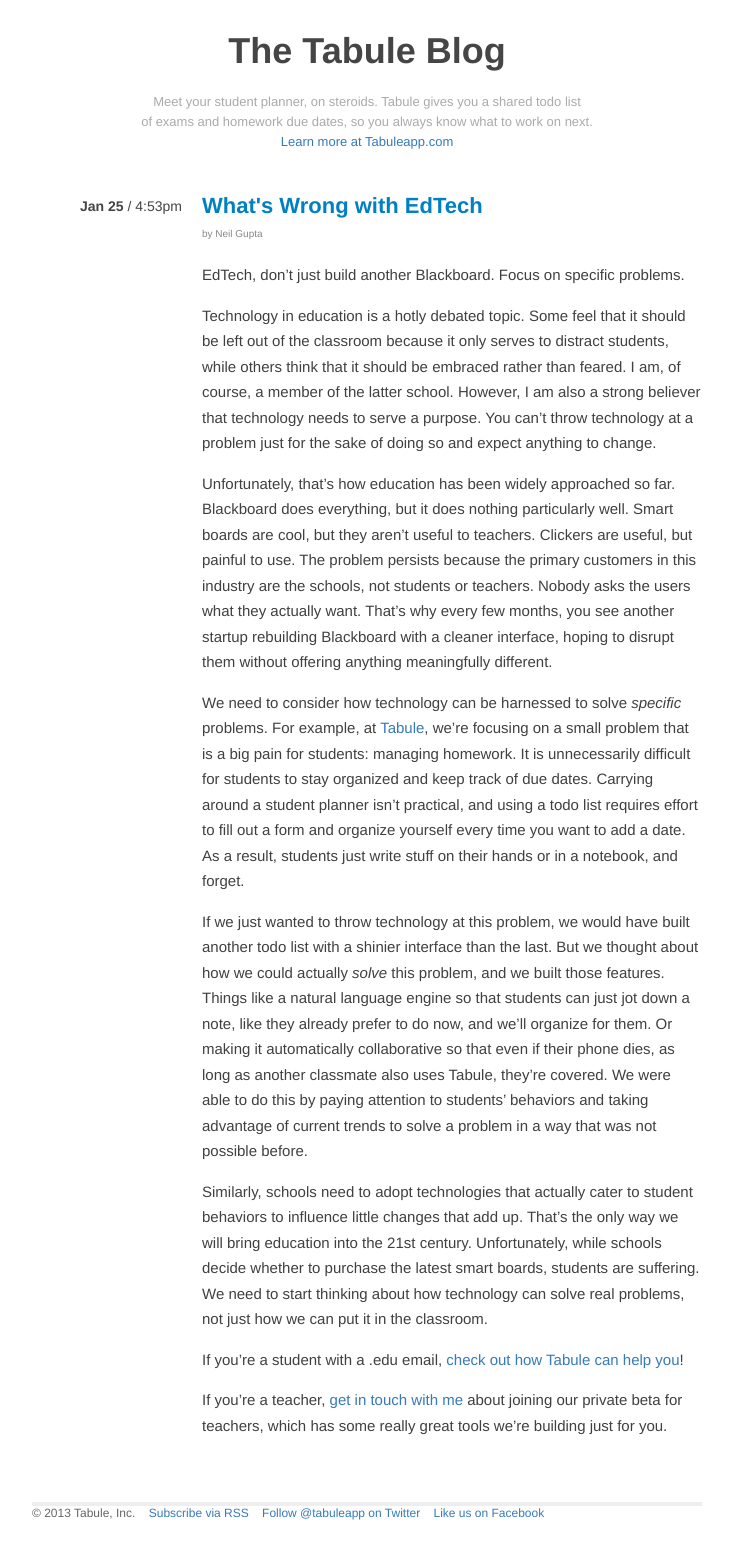
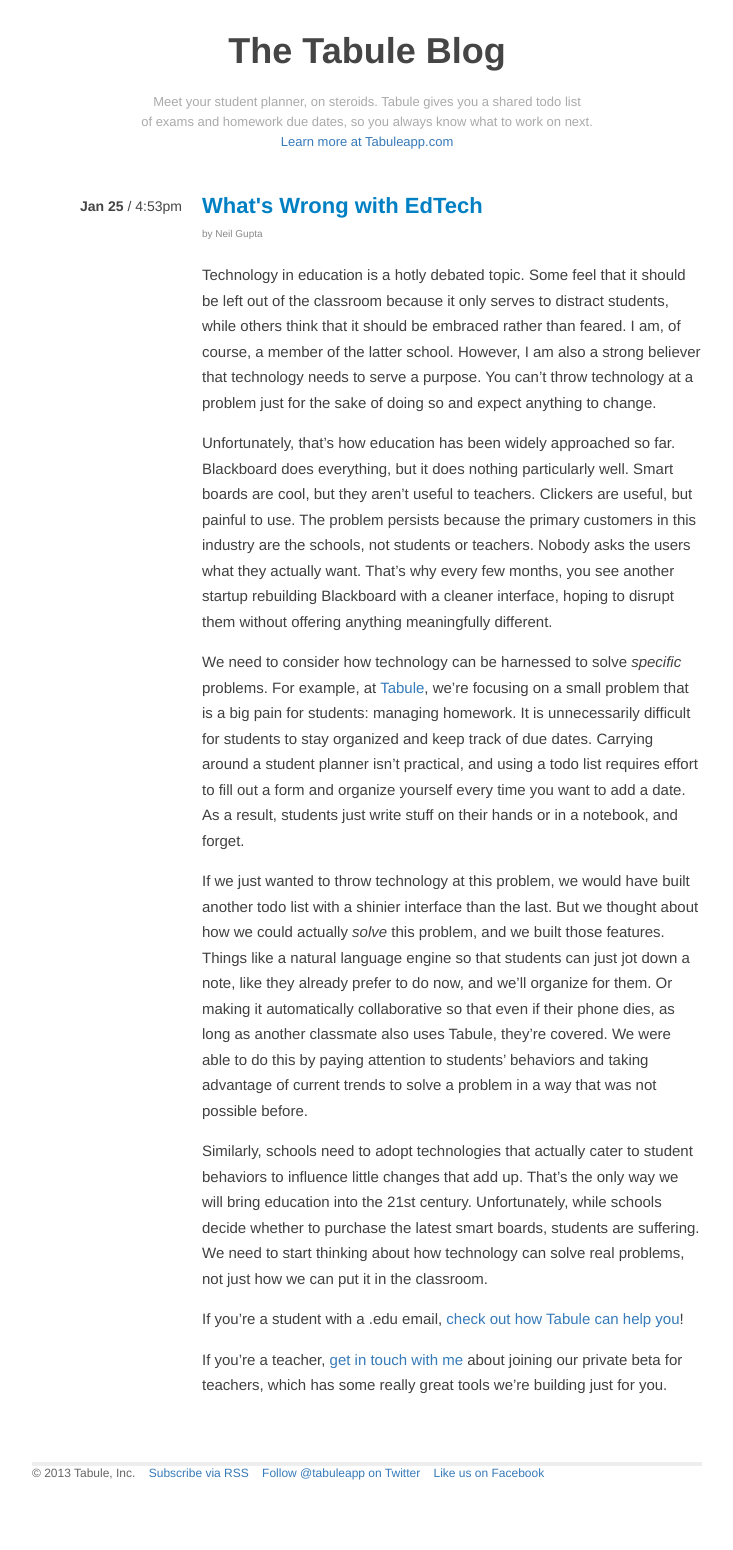
Before and after one commit to Tabule/TabuleBlog, a Jekyll site: the page built from _posts/2013-01-25-why-edtech-needs-focus.md, in a window 1280 px wide. Shown: the whole page, without its empty margins (273-1006 px from the left). Built offline with Jekyll 4.4.1, drawn with Linux system fonts in a browser that asks for light colours; comment, search, counter and statistics services are not loaded; after the commit the page ends 1510 px from its top, so only the background shows below that.

Commit message:
removed don't build another blackboard line

```diff
--- a/_posts/2013-01-25-why-edtech-needs-focus.md
+++ b/_posts/2013-01-25-why-edtech-needs-focus.md
@@ -5,8 +5,6 @@
 author: Neil Gupta
 time: 4:53pm
 ---
-
-EdTech, don't just build another Blackboard. Focus on specific problems.
 
 Technology in education is a hotly debated topic. Some feel that it should be left out of the classroom because it only serves to distract students, while others think that it should be embraced rather than feared. I am, of course, a member of the latter school. However, I am also a strong believer that technology needs to serve a purpose. You can't throw technology at a problem just for the sake of doing so and expect anything to change.
 
```
